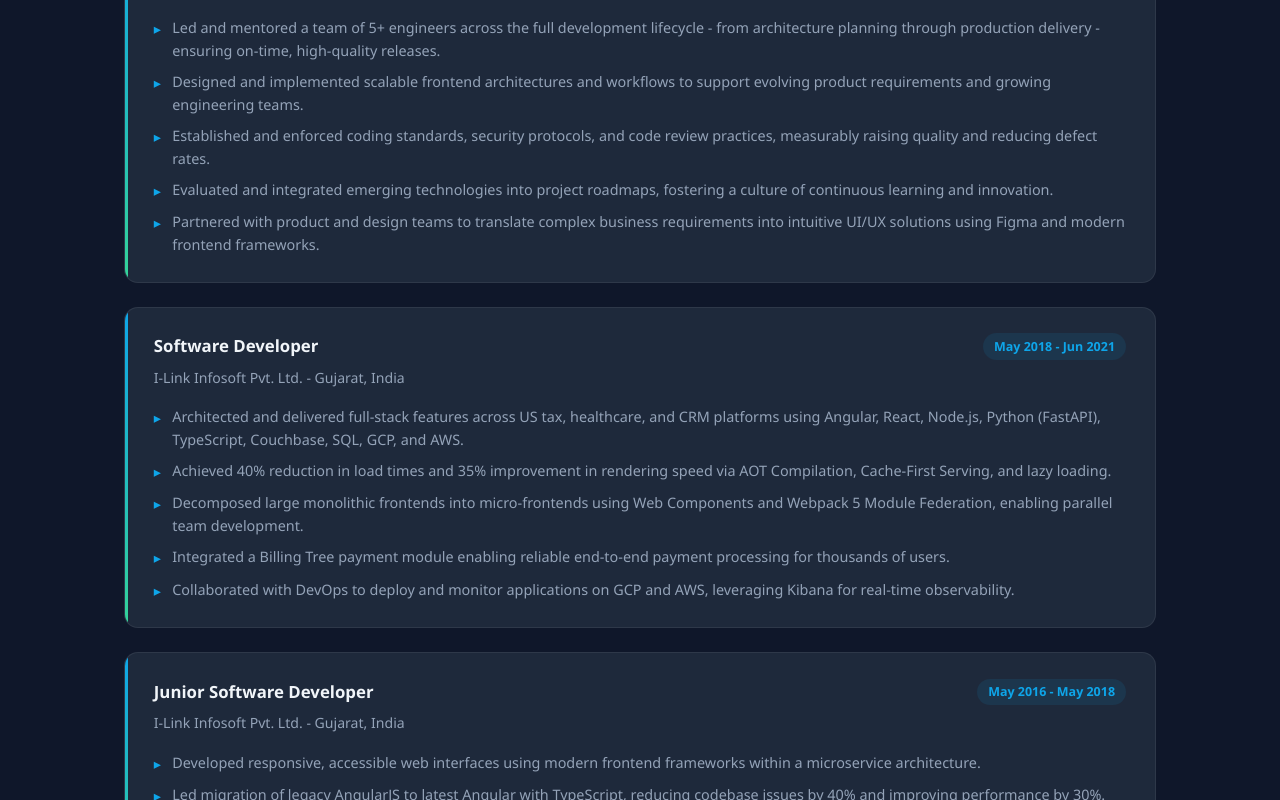
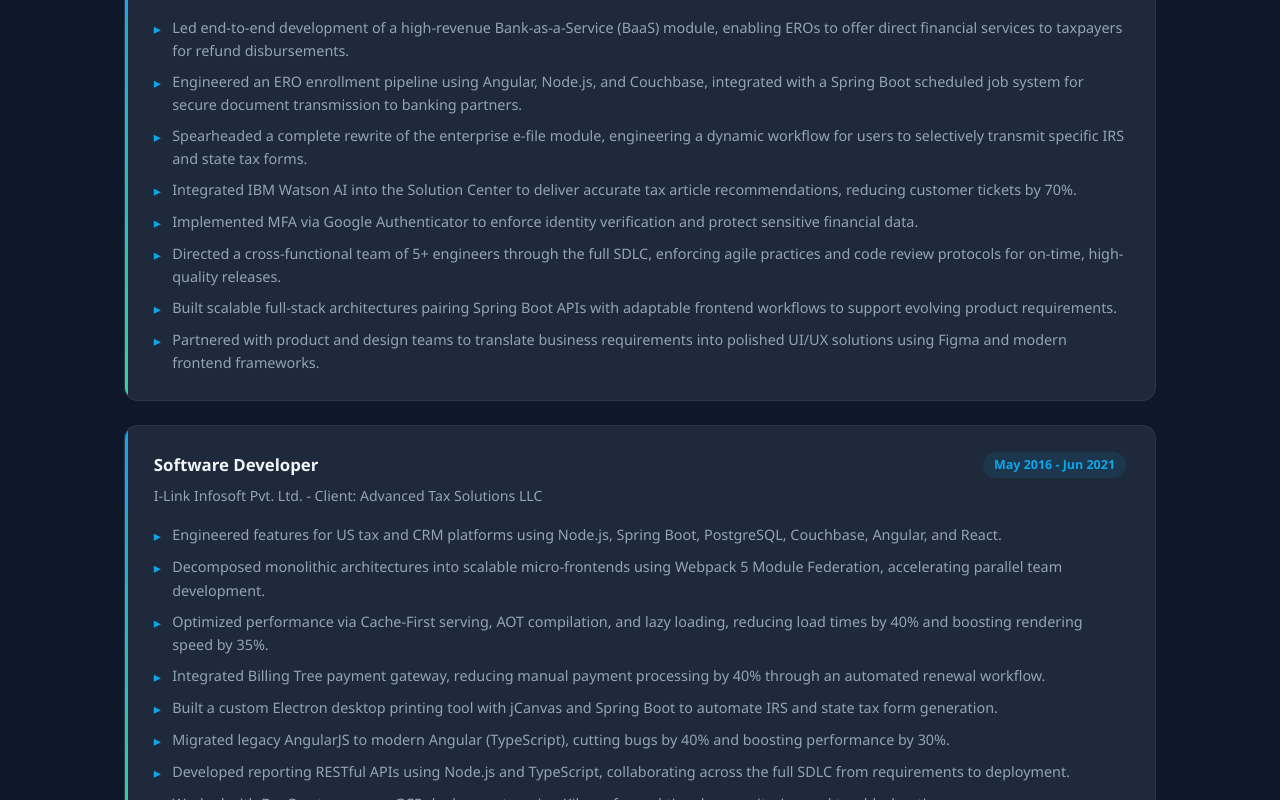
Before and after one commit to HeenaTibadiya/heena-portfolio, a React (Create React App) app: page / in a window 1280 px wide. Shown: the part 2060-2860 px from the top of the page. Built offline with nearby package versions, Linux system fonts and the light colour scheme.

Commit message:
changes for prof exp

```diff
--- a/src/App.jsx
+++ b/src/App.jsx
@@ -542,44 +542,36 @@ const markup = `
       <div class="tl-item">
         <div class="tl-header">
           <span class="tl-role">Senior Software Developer</span>
-          <span class="tl-period">Jun 2021 - Aug 2023</span>
+          <span class="tl-period">Jun 2021 - Aug 2024</span>
         </div>
-        <div class="tl-company">Inventyv Software Services Pvt. Ltd. - Gujarat, India</div>
+        <div class="tl-company">Inventyv Software Services Pvt. Ltd. - Client: Advanced Tax Solutions LLC</div>
         <ul class="tl-bullets">
-          <li>Led and mentored a team of 5+ engineers across the full development lifecycle - from architecture planning through production delivery - ensuring on-time, high-quality releases.</li>
-          <li>Designed and implemented scalable frontend architectures and workflows to support evolving product requirements and growing engineering teams.</li>
-          <li>Established and enforced coding standards, security protocols, and code review practices, measurably raising quality and reducing defect rates.</li>
-          <li>Evaluated and integrated emerging technologies into project roadmaps, fostering a culture of continuous learning and innovation.</li>
-          <li>Partnered with product and design teams to translate complex business requirements into intuitive UI/UX solutions using Figma and modern frontend frameworks.</li>
+          <li>Led end-to-end development of a high-revenue Bank-as-a-Service (BaaS) module, enabling EROs to offer direct financial services to taxpayers for refund disbursements.</li>
+          <li>Engineered an ERO enrollment pipeline using Angular, Node.js, and Couchbase, integrated with a Spring Boot scheduled job system for secure document transmission to banking partners.</li>
+          <li>Spearheaded a complete rewrite of the enterprise e-file module, engineering a dynamic workflow for users to selectively transmit specific IRS and state tax forms.</li>
+          <li>Integrated IBM Watson AI into the Solution Center to deliver accurate tax article recommendations, reducing customer tickets by 70%.</li>
+          <li>Implemented MFA via Google Authenticator to enforce identity verification and protect sensitive financial data.</li>
+          <li>Directed a cross-functional team of 5+ engineers through the full SDLC, enforcing agile practices and code review protocols for on-time, high-quality releases.</li>
+          <li>Built scalable full-stack architectures pairing Spring Boot APIs with adaptable frontend workflows to support evolving product requirements.</li>
+          <li>Partnered with product and design teams to translate business requirements into polished UI/UX solutions using Figma and modern frontend frameworks.</li>
         </ul>
       </div>
 
       <div class="tl-item">
         <div class="tl-header">
           <span class="tl-role">Software Developer</span>
-          <span class="tl-period">May 2018 - Jun 2021</span>
+          <span class="tl-period">May 2016 - Jun 2021</span>
         </div>
-        <div class="tl-company">I-Link Infosoft Pvt. Ltd. - Gujarat, India</div>
+        <div class="tl-company">I-Link Infosoft Pvt. Ltd. - Client: Advanced Tax Solutions LLC</div>
         <ul class="tl-bullets">
-          <li>Architected and delivered full-stack features across US tax, healthcare, and CRM platforms using Angular, React, Node.js, Python (FastAPI), TypeScript, Couchbase, SQL, GCP, and AWS.</li>
-          <li>Achieved 40% reduction in load times and 35% improvement in rendering speed via AOT Compilation, Cache-First Serving, and lazy loading.</li>
-          <li>Decomposed large monolithic frontends into micro-frontends using Web Components and Webpack 5 Module Federation, enabling parallel team development.</li>
-          <li>Integrated a Billing Tree payment module enabling reliable end-to-end payment processing for thousands of users.</li>
-          <li>Collaborated with DevOps to deploy and monitor applications on GCP and AWS, leveraging Kibana for real-time observability.</li>
-        </ul>
-      </div>
-
-      <div class="tl-item">
-        <div class="tl-header">
-          <span class="tl-role">Junior Software Developer</span>
-          <span class="tl-period">May 2016 - May 2018</span>
-        </div>
-        <div class="tl-company">I-Link Infosoft Pvt. Ltd. - Gujarat, India</div>
-        <ul class="tl-bullets">
-          <li>Developed responsive, accessible web interfaces using modern frontend frameworks within a microservice architecture.</li>
-          <li>Led migration of legacy AngularJS to latest Angular with TypeScript, reducing codebase issues by 40% and improving performance by 30%.</li>
-          <li>Built and maintained RESTful APIs using Node.js and Python (FastAPI) in collaboration with cross-functional backend teams.</li>
-          <li>Participated across the full SDLC - requirements gathering, UI design, development, QA, and deployment.</li>
+          <li>Engineered features for US tax and CRM platforms using Node.js, Spring Boot, PostgreSQL, Couchbase, Angular, and React.</li>
+          <li>Decomposed monolithic architectures into scalable micro-frontends using Webpack 5 Module Federation, accelerating parallel team development.</li>
+          <li>Optimized performance via Cache-First serving, AOT compilation, and lazy loading, reducing load times by 40% and boosting rendering speed by 35%.</li>
+          <li>Integrated Billing Tree payment gateway, reducing manual payment processing by 40% through an automated renewal workflow.</li>
+          <li>Built a custom Electron desktop printing tool with jCanvas and Spring Boot to automate IRS and state tax form generation.</li>
+          <li>Migrated legacy AngularJS to modern Angular (TypeScript), cutting bugs by 40% and boosting performance by 30%.</li>
+          <li>Developed reporting RESTful APIs using Node.js and TypeScript, collaborating across the full SDLC from requirements to deployment.</li>
+          <li>Worked with DevOps to manage GCP deployments, using Kibana for real-time log monitoring and troubleshooting.</li>
         </ul>
       </div>
     </div>
```
